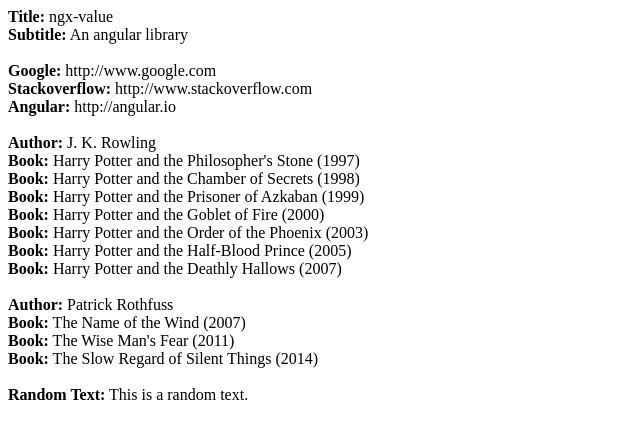
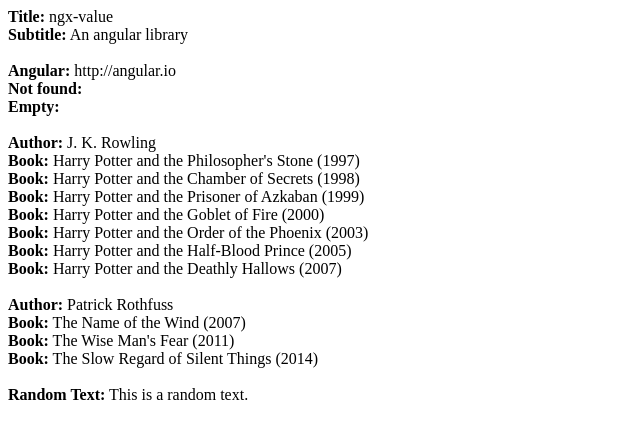
Before and after one commit to pbuhrmann/ngx-value, an Angular app: page / in a window 1280 px wide. Shown: the top 438 px of the page, without its empty margins (0-640 px from the left). Built offline with nearby package versions, Linux system fonts and the light colour scheme.

Commit message:
Removing some

```diff
--- a/src/app/app.component.html
+++ b/src/app/app.component.html
@@ -1,15 +1,15 @@
-<div><b>Title:</b> {{title}}</div>
-<div><b>Subtitle:</b> {{subtitle}}</div>
+<div class="title"><b>Title:</b> {{title}}</div>
+<div class="subtitle"><b>Subtitle:</b> {{subtitle}}</div>
 <br>
-<div><b>Google:</b> {{google}}</div>
-<div><b>Stackoverflow:</b> {{stackoverflow}}</div>
-<div><b>Angular:</b> {{angular}}</div>
+<div class="angular"><b>Angular:</b> {{angular}}</div>
+<div class="notFound"><b>Not found:</b> {{notFound}}</div>
+<div class="empty"><b>Empty:</b> {{empty}}</div>
 <br>
 <div *ngFor="let item of authors">
-    <div><b>Author:</b> {{item.author}}</div>
+    <div class="author"><b>Author:</b> {{item.author}}</div>
     <div *ngFor="let book of item.books">
-        <div><b>Book:</b> {{book.name}} ({{book.year}})</div>
+        <div class="book"><b>Book:</b> {{book.name}} ({{book.year}})</div>
     </div>
     <br>
 </div>
-<div><b>Random Text:</b> {{random}}</div>
+<div class="random"><b>Random Text:</b> {{random}}</div>
```
